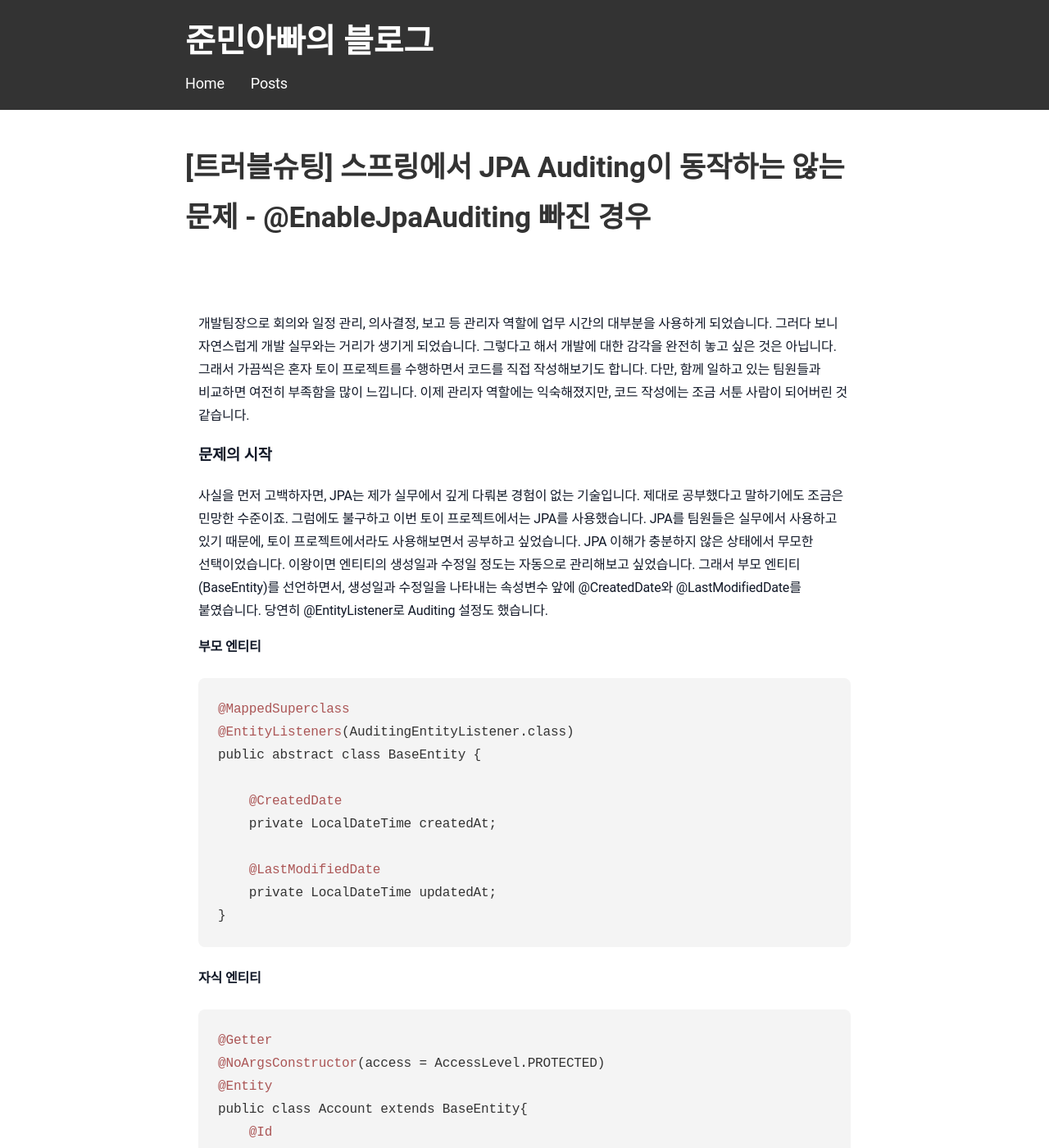
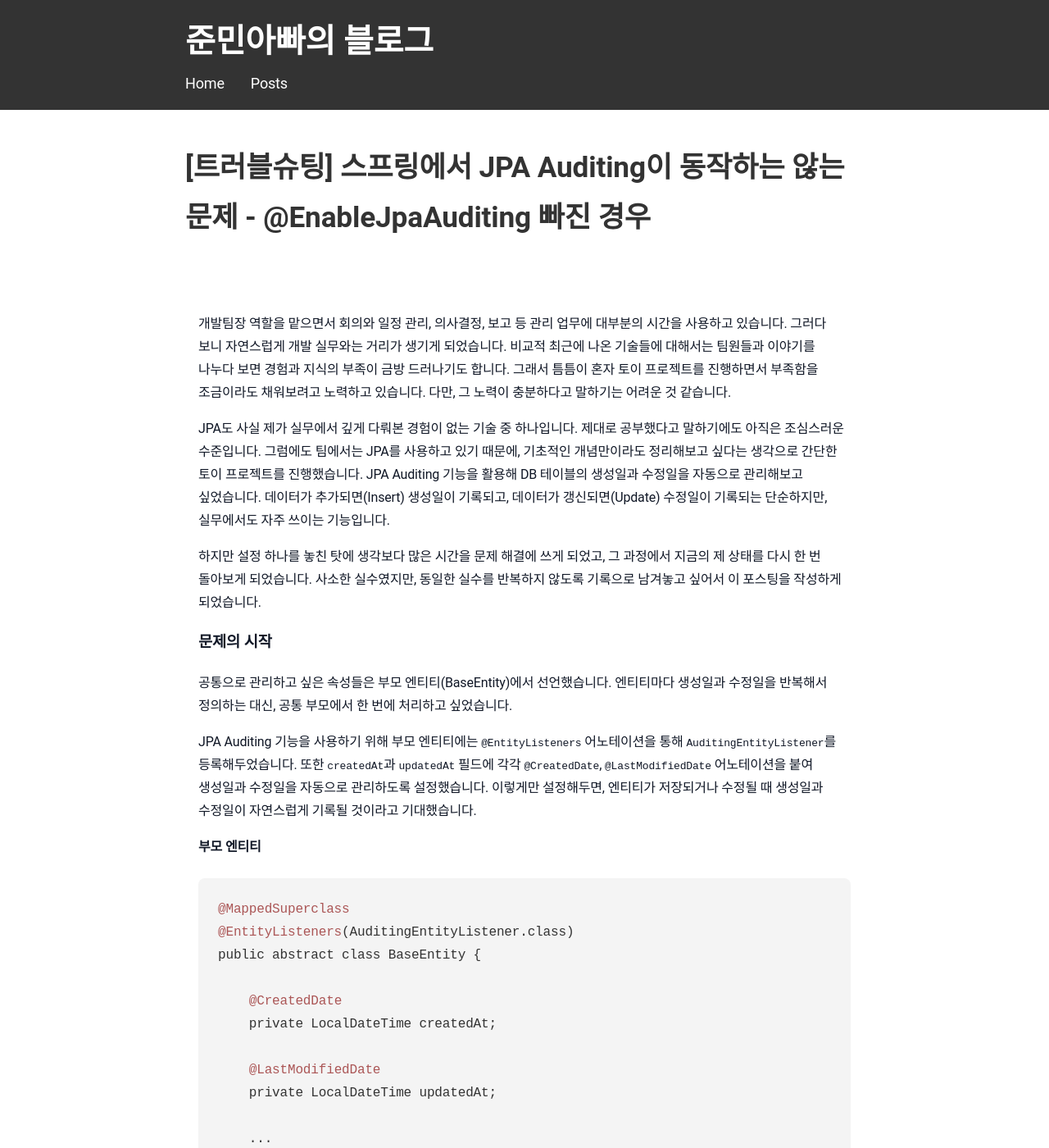
Before and after one commit to sanghoon-lee/sanghoon-lee.github.io, a Jekyll site: the page built from _posts/2026-01-21-JPAAuditing.md, in a window 1280 px wide and 1400 px high. Shown: the whole window at 82% size. Built offline with Jekyll 4.4.1, drawn with Linux system fonts in a browser that asks for light colours; nearby versions of some CDN libraries; comment, search, counter and statistics services are not loaded; some of the changed text lies outside the part shown.

Commit message:
포스팅 내용 수정

````diff
--- a/_posts/2026-01-21-JPAAuditing.md
+++ b/_posts/2026-01-21-JPAAuditing.md
@@ -15,16 +15,19 @@ categories: 트러블슈팅
   display: block;
 }
 </style>
+개발팀장 역할을 맡으면서 회의와 일정 관리, 의사결정, 보고 등 관리 업무에 대부분의 시간을 사용하고 있습니다. 그러다 보니 자연스럽게 개발 실무와는 거리가 생기게 되었습니다. 비교적 최근에 나온 기술들에 대해서는 팀원들과 이야기를 나누다 보면 경험과 지식의 부족이 금방 드러나기도 합니다. 그래서 틈틈이 혼자 토이 프로젝트를 진행하면서 부족함을 조금이라도 채워보려고 노력하고 있습니다. 다만, 그 노력이 충분하다고 말하기는 어려운 것 같습니다.
 
-개발팀장으로 회의와 일정 관리, 의사결정, 보고 등 관리자 역할에 업무 시간의 대부분을 사용하게 되었습니다. 그러다 보니 자연스럽게 개발 실무와는 거리가 생기게 되었습니다. 그렇다고 해서 개발에 대한 감각을 완전히 놓고 싶은 것은 아닙니다. 그래서 가끔씩은 혼자 토이 프로젝트를 수행하면서 코드를 직접 작성해보기도 합니다. 다만, 함께 일하고 있는 팀원들과 비교하면 여전히 부족함을 많이 느낍니다. 이제 관리자 역할에는 익숙해졌지만, 코드 작성에는 조금 서툰 사람이 되어버린 것 같습니다.
+JPA도 사실 제가 실무에서 깊게 다뤄본 경험이 없는 기술 중 하나입니다. 제대로 공부했다고 말하기에도 아직은 조심스러운 수준입니다. 그럼에도 팀에서는 JPA를 사용하고 있기 때문에, 기초적인 개념만이라도 정리해보고 싶다는 생각으로 간단한 토이 프로젝트를 진행했습니다. JPA Auditing 기능을 활용해 DB 테이블의 생성일과 수정일을 자동으로 관리해보고 싶었습니다. 데이터가 추가되면(Insert) 생성일이 기록되고, 데이터가 갱신되면(Update) 수정일이 기록되는 단순하지만, 실무에서도 자주 쓰이는 기능입니다.
+
+하지만 설정 하나를 놓친 탓에 생각보다 많은 시간을 문제 해결에 쓰게 되었고, 그 과정에서 지금의 제 상태를 다시 한 번 돌아보게 되었습니다.
+사소한 실수였지만, 동일한 실수를 반복하지 않도록 기록으로 남겨놓고 싶어서 이 포스팅을 작성하게 되었습니다.
 
 ### 문제의 시작
 
-사실을 먼저 고백하자면, JPA는 제가 실무에서 깊게 다뤄본 경험이 없는 기술입니다. 제대로 공부했다고 말하기에도 조금은 민망한 수준이죠.
-그럼에도 불구하고 이번 토이 프로젝트에서는 JPA를 사용했습니다. JPA를 팀원들은 실무에서 사용하고 있기 때문에, 토이 프로젝트에서라도 사용해보면서 공부하고 싶었습니다.
-JPA 이해가 충분하지 않은 상태에서 무모한 선택이었습니다. 이왕이면 엔티티의 생성일과 수정일 정도는 자동으로 관리해보고 싶었습니다.
-그래서 부모 엔티티(BaseEntity)를 선언하면서, 생성일과 수정일을 나타내는 속성변수 앞에 @CreatedDate와 @LastModifiedDate를 붙였습니다. 당연히 @EntityListener로 Auditing 설정도 했습니다.
+공통으로 관리하고 싶은 속성들은 부모 엔티티(BaseEntity)에서 선언했습니다. 엔티티마다 생성일과 수정일을 반복해서 정의하는 대신, 공통 부모에서 한 번에 처리하고 싶었습니다.
 
+JPA Auditing 기능을 사용하기 위해 부모 엔티티에는 `@EntityListeners` 어노테이션을 통해 `AuditingEntityListener`를 등록해두었습니다.
+또한 `createdAt`과 `updatedAt` 필드에 각각 `@CreatedDate`, `@LastModifiedDate` 어노테이션을 붙여 생성일과 수정일을 자동으로 관리하도록 설정했습니다. 이렇게만 설정해두면, 엔티티가 저장되거나 수정될 때 생성일과 수정일이 자연스럽게 기록될 것이라고 기대했습니다.
 
 **부모 엔티티**
 ```java
@@ -37,6 +40,8 @@ public abstract class BaseEntity {
 
     @LastModifiedDate
     private LocalDateTime updatedAt;
+
+    ...
 }
 ```
 
@@ -50,30 +55,24 @@ public class Account extends BaseEntity{
     @GeneratedValue(strategy = GenerationType.IDENTITY)
     private Long id;
 
-    // 저장시 암호화, 조회시 복호화
-    @Convert(converter = StringEncryptConverter.class)
-    private String phoneNumber;
-
     private String userName;
     private int sex;
     private int age;
     ....
 ```
 
-테스트를 해보니 정상적으로 DB에 데이터가 저장되는 것 같았습니다. 하지만 막상 H2 콘솔에 접속해서 저장된 데이터를 조회해보니 기대와 다르게
-생성일과 수정일이 모두 null로 저장되어 있었습니다.
-“이 정도면 설정 하나쯤 빠졌겠지”라는 생각은 들었지만, 막상 어디가 문제인지 바로 떠오르지는 않았습니다.
+근데 막상 테스트를 해보면 생성일과 수정일이 기대와는 다르게 모두 null로 저장되어 있었습니다. “설정 하나쯤 빠졌겠지”라는 생각은 들었지만, 막상 어디가 문제인지 바로 떠오르지는 않았습니다.
 
-<img class="main-image" src="/assets/images/h2console.png" alt="H2 콘솔 화면">
+아래는 H2 콘솔에 접속해서 저장된 데이터를 조회했던 화면입니다. 생성일과 수정일에 모두 null이 저장되어 있는 것을 알 수 있습니다.
+<img class="main-image" src="/assets/images/h2console.png" alt="H2 콘솔 화면(생성일과 수정일이 null로 기재)">
 
 ### 원인
 
-원인은 아주 단순했습니다. @EnableJpaAuditing 설정이 빠져 있었습니다. AuditingEntityListener는 이름 그대로 리스너일 뿐이고,
-Spring Data JPA의 Auditing 기능 자체는 명시적으로 활성화해야 동작합니다. Auditing이 비활성화된 상태에서는 @CreatedDate, @LastModifiedDate가 붙어 있어도 아무 값도 자동으로 채워지지 않습니다.
+사실 원인은 아주 단순했습니다. @EnableJpaAuditing 설정이 빠져 있어서 JPA Auditing 기능이 동작하지 않았던 것입니다. AuditingEntityListener는 이름 그대로 리스너일 뿐이고, JPA Auditing 기능은 반드시 명시적으로 활성화해야만 동작합니다. 제가 이걸 놓치고 있었던 것입니다. JPA Auditing이 비활성화된 상태에서는 아무리 @CreatedDate, @LastModifiedDate 어노테이션이 붙어 있어도 자동으로 값이 채워지지 않습니다.
 
 ### 해결 방법
 
-Auditing 설정 클래스를 하나 추가하고 @EnableJpaAuditing을 선언합니다.
+JPA Auditing 설정을 위해서 클래스를 하나 추가하고, @EnableJpaAuditing을 선언해서 문제를 해결했습니다.
 
 ```java
 @Configuration
@@ -82,7 +81,7 @@ public class JpaAuditingConfig {
 }
 ```
 
-또는 메인 클래스에 직접 추가해도 됩니다.
+별도의 클래스를 추가하지 않고, 아래처럼 메인 클래스에서 직접 선언해도 됩니다.
 
 ```java
 @SpringBootApplication
@@ -91,20 +90,14 @@ public class Application {
 }
 ```
 
-설정 후에는 다음과 같이 정상 동작합니다.
+설정 후에는 다음과 같이 정상적으로 동작하는 것을 확인할 수 있었습니다.
 
 * INSERT 시 → @CreatedDate 자동 세팅
 * UPDATE 시 → 변경 감지(dirty checking)가 발생하면 @LastModifiedDate 자동 갱신
 
+아래는 문제를 해결한 다음에 다시 H2 콘솔에 접속해서 저장된 데이터를 조회했던 화면입니다. 이번에는 생성일과 수정일에 모두 정상적인 값이 저장되어 있는 것을 알 수 있습니다.
+<img class="main-image" src="/assets/images/h2console2.png" alt="H2 콘솔 화면(생성일과 수정일이 정상)">
+
 ### 정리하며
 
-Auditing 어노테이션은 리스너 등록이고,
-Auditing을 실제로 동작시키는 스위치는 @EnableJpaAuditing입니다.
-
-그리고 개인적으로는 한 줄을 더 덧붙이고 싶습니다.
-
-팀장을 오래 해도, 기본 설정은 가끔 까먹는다.
-
-이번 이슈는 아주 사소한 설정 하나였지만,
-지금의 제 상태를 돌아보게 만드는 계기가 되었습니다.
-그래서 더더욱 이런 실수일수록 기록으로 남겨두는 것이 중요하다고 느꼈습니다.
+개발팀장이라고 다 개발을 잘하는 것은 아닙니다. 관리자 역할에 익숙해지는 만큼, 코드 작성에는 서툰 사람이 될 수도 있습니다. 정답이 따로 있는 문제는 아닌 것 같습니다. 자신이 속해있는 조직의 상황에 맞춰서 살아야죠. 그래도 최소한의 실무 역량은 유지할 수 있도록 꾸준히 노력해나가는 것은 필요해보입니다.
````
Also changed, not shown: assets/images/h2console2.png (added).
